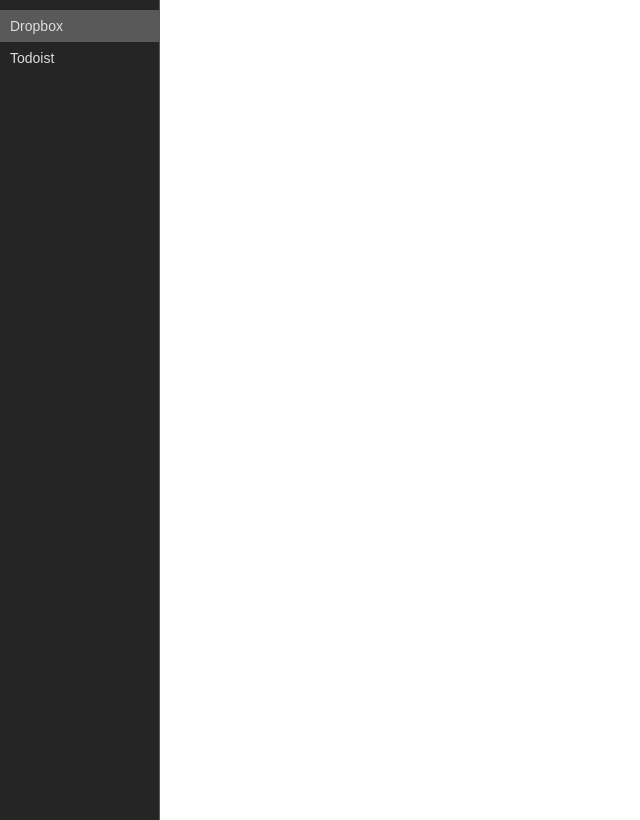
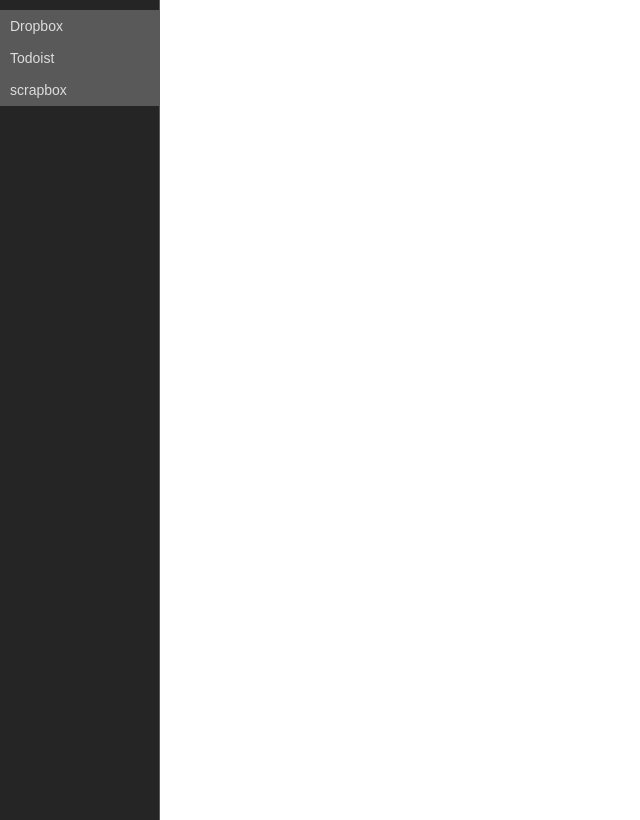
Before and after one commit to kazuyaseki/web-editor, a React (Create React App) app: page / in a window 1280 px wide. Shown: the whole page, without its empty margins (0-640 px from the left). Built offline with nearby package versions, Linux system fonts and the light colour scheme; the HTML template or start-up script is replaced by a standard one.

Commit message:
modified to render with data in sidebar

```diff
--- a/src/App.tsx
+++ b/src/App.tsx
@@ -36,7 +36,7 @@ class App extends React.Component {
   public render() {
     return (
       <div className="App">
-        <Sidebar changeLink={this.changeLink} />
+        <Sidebar changeLink={this.changeLink} services={this.services} />
         <Main link={this.state.link} />
       </div>
     );
--- a/src/components/Sidebar.tsx
+++ b/src/components/Sidebar.tsx
@@ -1,28 +1,28 @@
 import * as React from 'react';
 import './Sidebar.css';
 
+import * as Types from '../types';
+
 export default class Sidebar extends React.Component<
-  { changeLink: (link: string) => void },
+  {
+    changeLink: (link: string) => void;
+    services: Types.Service[];
+  },
   any
 > {
   public render() {
     return (
       <ul className="sidebar">
-        <li
-          className="active"
-          data-link="https://paper.dropbox.com/"
-          onClick={this.changeLink}
-        >
-          Dropbox
-        </li>
-        <li data-link="https://ja.todoist.com/" onClick={this.changeLink}>
-          Todoist
-        </li>
+        {this.props.services.map((service: Types.Service) => (
+          <li className="active" data-id={service.id} onClick={this.changeLink}>
+            {service.name}
+          </li>
+        ))}
       </ul>
     );
   }
 
   private changeLink = (e: React.MouseEvent<HTMLLIElement>) => {
-    this.props.changeLink(e.currentTarget.getAttribute('data-link') || '');
+    this.props.changeLink(e.currentTarget.getAttribute('data-id') || '');
   };
 }
```
